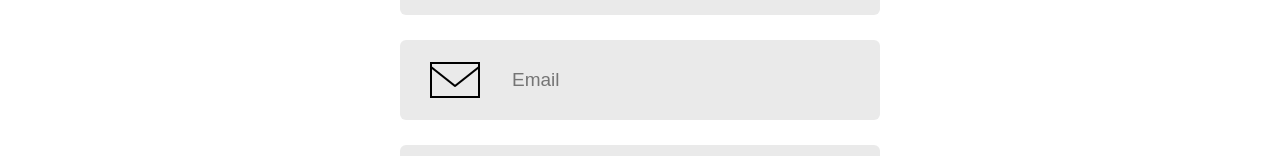
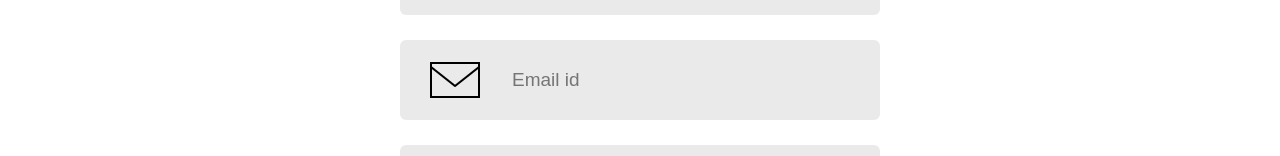
Before and after one commit to DenizShayan/login-signup, a React (Vite) app in the folder login-signup/: page / in a window 1280 px wide. Shown: the part 437-593 px from the top of the page. Built offline with nearby package versions, Linux system fonts and the light colour scheme.

Commit message:
Update LoginSignup.jsx

```diff
--- a/login-signup/src/component/LoginSignup/LoginSignup.jsx
+++ b/login-signup/src/component/LoginSignup/LoginSignup.jsx
@@ -20,7 +20,7 @@ const LoginSignup = () => {
                 </div>
                 <div className="input">
                     <img src={email_icon} alt="" />
-                    <input type="email" placeholder="Email"/>
+                    <input type="email" placeholder="Email id"/>
                 </div>
                 <div className="input">
                     <img src={password_icon} alt="" />
```
